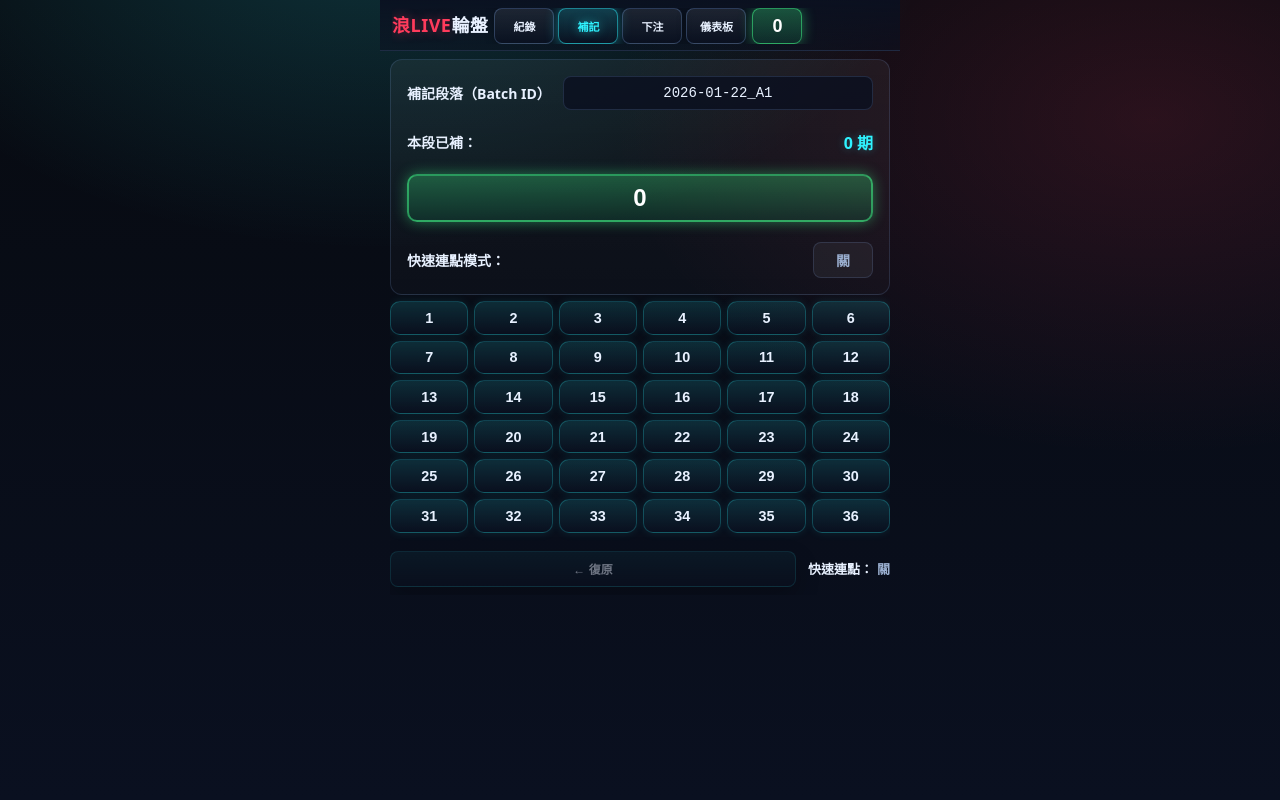
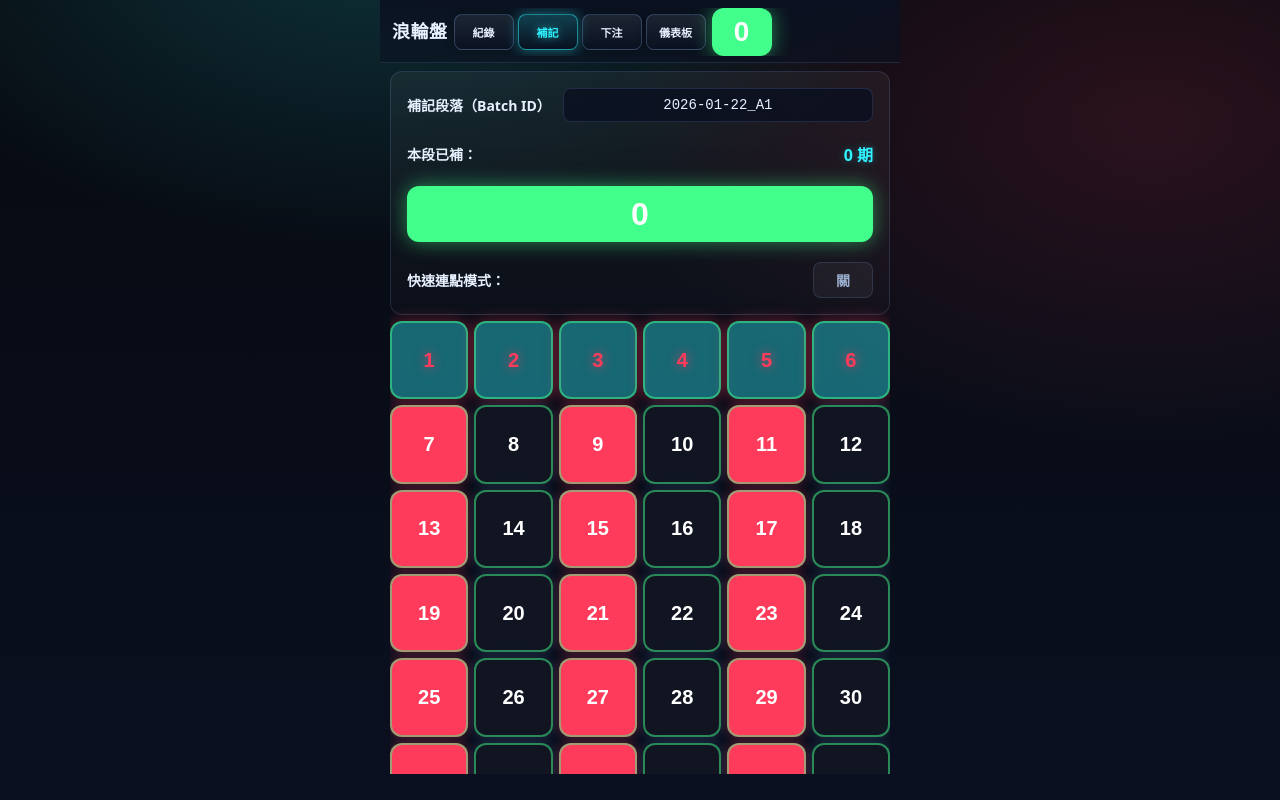
Before and after one commit to aley0221-cpu/langlive-roulette-pwa, a React (Vite) app: page / in a window 1280 px wide. Built offline with nearby package versions, Linux system fonts and the light colour scheme.

Commit message:
Major UI redesign: Change title to 瘚芾憚?? update button styles (odd/even colors, first row special style), enlarge buttons

```diff
--- a/src/App.css
+++ b/src/App.css
@@ -69,14 +69,9 @@ body{
   white-space: nowrap;
   flex-shrink: 0;
 }
-.title-brand{
-  color: var(--red);
-  font-weight: 900;
-  text-shadow: 0 0 12px rgba(255,59,92,.4);
-}
 .title-text{
   color: var(--text);
-  font-weight: 600;
+  font-weight: 900;
 }
 .tabs-container{
   display: flex;
@@ -122,22 +117,26 @@ body{
 .tab-btn:active{
   transform: translateY(1px);
 }
+/* 0號按鈕：綠色底色、白色文字、最大、固定最上方 */
 .btn-0-header{
-  min-width: 50px;
-  height: 36px;
-  border-radius: 8px;
-  border: 1px solid rgba(66,255,139,.5);
-  background: linear-gradient(180deg, rgba(66,255,139,.28), rgba(22,120,78,.25));
+  min-width: 60px;
+  height: 48px;
+  border-radius: 12px;
+  border: 2px solid rgba(66,255,139,.6);
+  background: var(--green);
   color: #ffffff;
-  font-size: 18px;
+  font-size: 28px;
   font-weight: 900;
-  box-shadow: 0 0 14px rgba(66,255,139,.4);
+  box-shadow: 0 0 20px rgba(66,255,139,.5);
   cursor:pointer;
   flex-shrink: 0;
   white-space: nowrap;
+  display: flex;
+  align-items: center;
+  justify-content: center;
 }
 .btn-0-header:active{
-  box-shadow: 0 0 18px rgba(66,255,139,.6);
+  box-shadow: 0 0 25px rgba(66,255,139,.7);
   transform: translateY(1px);
 }
 
@@ -159,22 +158,45 @@ body{
   gap: 6px;
 }
 
-/* 讓每顆按鈕高度跟著螢幕縮放（不超出 6.7 吋一頁） */
+/* 1-36號按鈕：方形、放大、統一綠色邊框 */
 .btn-num{
-  height: clamp(32px, 4.2vh, 42px);
-  border-radius: 10px;
-  border: 1px solid rgba(47,243,255,.22);
-  background: linear-gradient(180deg, rgba(47,243,255,.14), rgba(10,16,32,.75));
-  color: var(--text);
-  font-size: clamp(13px, 1.8vh, 16px);
+  aspect-ratio: 1; /* 方形按鈕 */
+  min-height: clamp(48px, 6vh, 60px);
+  border-radius: 12px;
+  border: 2px solid rgba(66,255,139,.5); /* 統一綠色邊框 */
+  color: #ffffff;
+  font-size: clamp(18px, 2.5vh, 24px);
   font-weight: 900;
-  box-shadow: 0 0 10px rgba(47,243,255,.10);
   cursor:pointer;
   display: flex;
   align-items: center;
   justify-content: center;
+  transition: all 0.15s;
 }
-.btn-num:active{ transform: translateY(1px); }
+
+/* 第一排（1-6）：藍色底色、紅色文字、紅色發光（優先級最高） */
+.btn-num.first-row{
+  background: rgba(47,243,255,.4) !important;
+  color: var(--red) !important;
+  text-shadow: 0 0 12px rgba(255,59,92,.8);
+  box-shadow: 0 0 16px rgba(255,59,92,.4);
+}
+
+/* 奇數（單）：紅色底色、白色文字 */
+.btn-num.odd:not(.first-row){
+  background: var(--red);
+  box-shadow: 0 0 12px rgba(255,59,92,.3);
+}
+
+/* 偶數（雙）：黑色底色、白色文字 */
+.btn-num.even:not(.first-row){
+  background: var(--black);
+  box-shadow: 0 0 12px rgba(120,160,220,.2);
+}
+
+.btn-num:active{
+  transform: translateY(2px) scale(0.98);
+}
 
 /* 操作鍵縮薄 */
 .actions{
@@ -579,17 +601,17 @@ body{
   transform: translateY(1px);
 }
 
-/* 補記分頁：0 按鈕（在快速連點模式前面） */
+/* 補記分頁：0 按鈕（在快速連點模式前面）- 綠色底色、白色文字、最大 */
 .btn-0-supplement{
   width: 100%;
-  height: 48px;
-  border-radius: 10px;
-  border: 2px solid rgba(66,255,139,.5);
-  background: linear-gradient(180deg, rgba(66,255,139,.28), rgba(22,120,78,.25));
+  height: 56px;
+  border-radius: 12px;
+  border: 2px solid rgba(66,255,139,.6);
+  background: var(--green);
   color: #ffffff;
-  font-size: 24px;
+  font-size: 32px;
   font-weight: 900;
-  box-shadow: 0 0 14px rgba(66,255,139,.4);
+  box-shadow: 0 0 20px rgba(66,255,139,.5);
   cursor: pointer;
   display: flex;
   align-items: center;
@@ -598,7 +620,7 @@ body{
   flex-shrink: 0;
 }
 .btn-0-supplement:active{
-  box-shadow: 0 0 18px rgba(66,255,139,.6);
+  box-shadow: 0 0 25px rgba(66,255,139,.7);
   transform: translateY(1px);
 }
 
--- a/src/App.tsx
+++ b/src/App.tsx
@@ -318,8 +318,7 @@ export default function App() {
       <header className="header">
         <div className="title-row">
           <div className="title">
-            <span className="title-brand">浪LIVE</span>
-            <span className="title-text"> 輪盤</span>
+            <span className="title-text">浪輪盤</span>
           </div>
           <div className="tabs-container">
             {tabs.map((tab) => (
@@ -354,10 +353,13 @@ export default function App() {
             {/* 1–36：6欄 */}
             <section className="pad">
               <div className="pad-grid">
-                {grid.map((n) => (
+                {grid.map((n) => {
+                  const isOdd = n % 2 === 1;
+                  const isFirstRow = n <= 6;
+                  return (
                     <button
                       key={n}
-                    className="btn-num"
+                      className={`btn-num ${isOdd ? "odd" : "even"} ${isFirstRow ? "first-row" : ""}`}
                       onPointerDown={(e) => {
                         e.preventDefault();
                         handleNumButtonDown(n);
@@ -368,7 +370,8 @@ export default function App() {
                     >
                       {n}
                     </button>
-                ))}
+                  );
+                })}
               </div>
             </section>
 
--- a/src/components/NumberPad.tsx
+++ b/src/components/NumberPad.tsx
@@ -59,13 +59,16 @@ export default function NumberPad({ onTap, fastMode = false }: NumberPadProps) {
 
   return (
     <div className={fastMode ? "fast-mode" : ""}>
-      {/* 0-35：6x6 網格（0在第一格） */}
+      {/* 1-36：6x6 網格 */}
       <section className="pad">
         <div className="pad-grid">
-          {grid.map((n) => (
+          {grid.map((n) => {
+            const isOdd = n % 2 === 1;
+            const isFirstRow = n <= 6;
+            return (
               <button
                 key={n}
-              className="btn-num"
+                className={`btn-num ${isOdd ? "odd" : "even"} ${isFirstRow ? "first-row" : ""}`}
                 onPointerDown={(e) => {
                   e.preventDefault();
                   handleNumButtonDown(n);
@@ -76,7 +79,8 @@ export default function NumberPad({ onTap, fastMode = false }: NumberPadProps) {
               >
                 {n}
               </button>
-          ))}
+            );
+          })}
         </div>
       </section>
     </div>
```
Lines whose indentation alone changed are shown as unchanged.
